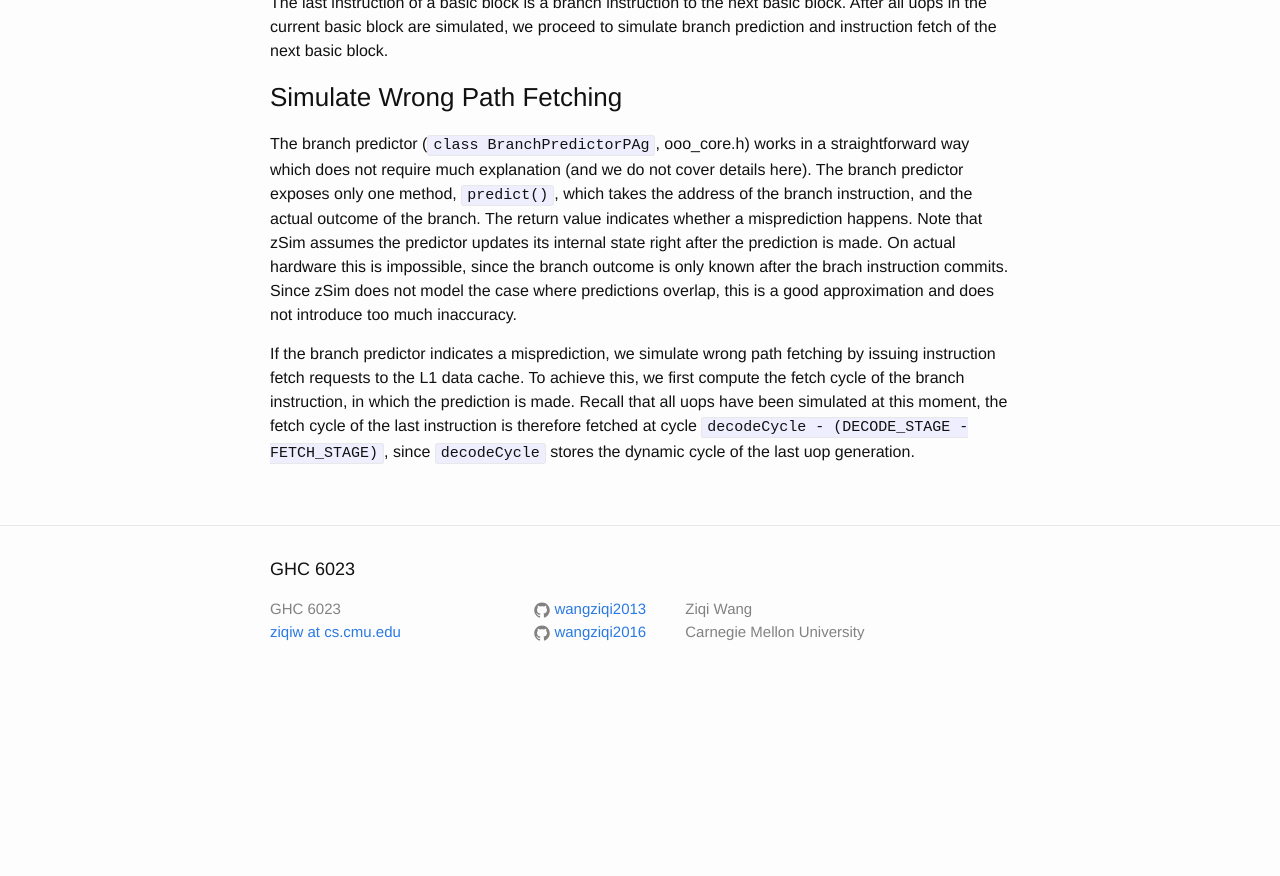
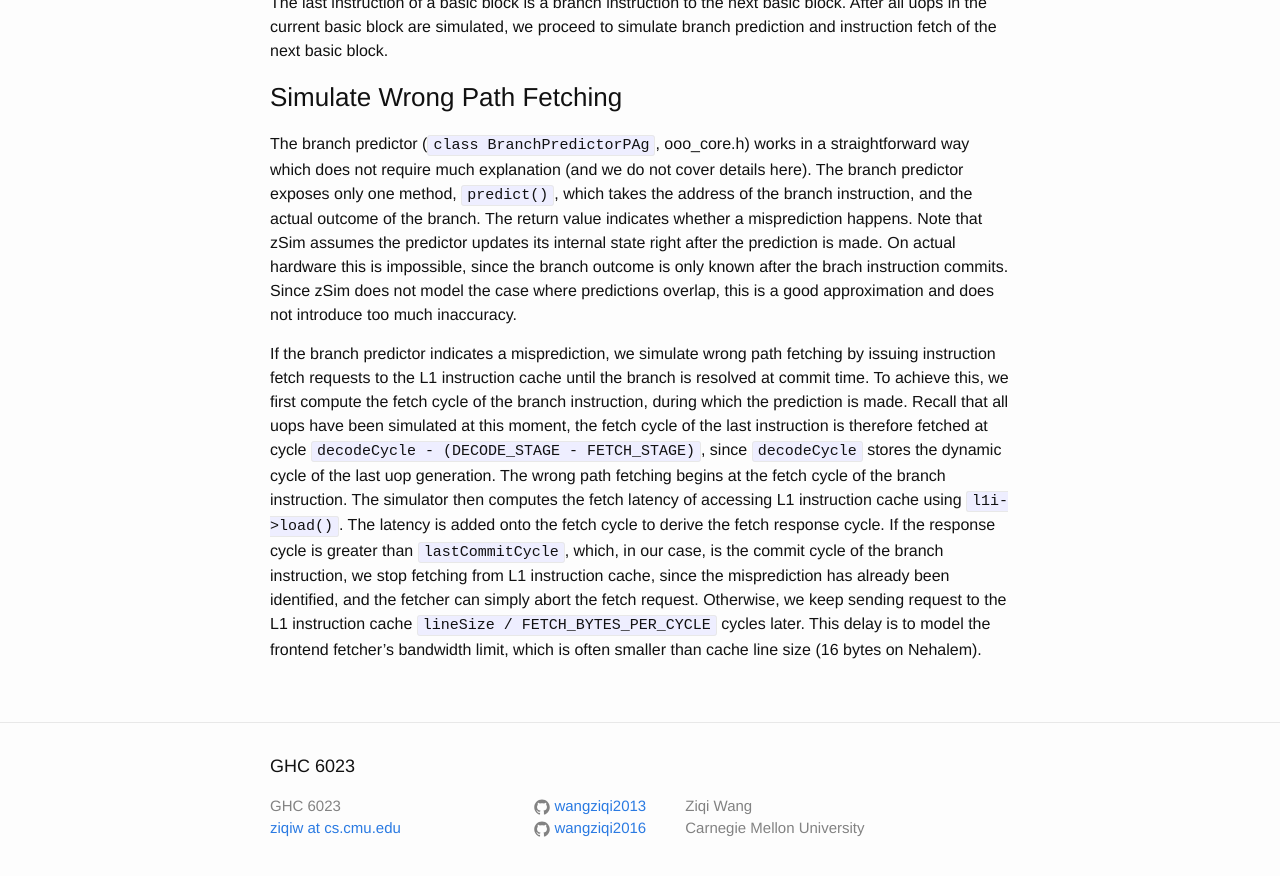
Before and after one commit to wangziqi2013/wangziqi2013.github.io, a Jekyll site: the page built from _posts/2019-12-31-zsim-microarch.markdown, in a window 1280 px wide and 900 px high, scrolled down 22278 px. Shown: the top 876 px of the window. Built offline with Jekyll 4.4.1, drawn with Linux system fonts in a browser that asks for light colours; before the commit the page ends 22981 px from its top, so only the background shows below that.

Commit message:
Adding inst fetch

```diff
--- a/_posts/2019-12-31-zsim-microarch.markdown
+++ b/_posts/2019-12-31-zsim-microarch.markdown
@@ -810,7 +810,13 @@ hardware this is impossible, since the branch outcome is only known after the br
 not model the case where predictions overlap, this is a good approximation and does not introduce too much inaccuracy.
 
 If the branch predictor indicates a misprediction, we simulate wrong path fetching by issuing instruction fetch requests
-to the L1 data cache. To achieve this, we first compute the fetch cycle of the branch instruction, in which the prediction
-is made. Recall that all uops have been simulated at this moment, the fetch cycle of the last instruction is therefore
-fetched at cycle `decodeCycle - (DECODE_STAGE - FETCH_STAGE)`, since `decodeCycle` stores the dynamic cycle of the last
-uop generation.
+to the L1 instruction cache until the branch is resolved at commit time. To achieve this, we first compute the fetch cycle
+of the branch instruction, during which the prediction is made. Recall that all uops have been simulated at this moment,
+the fetch cycle of the last instruction is therefore fetched at cycle `decodeCycle - (DECODE_STAGE - FETCH_STAGE)`, since
+`decodeCycle` stores the dynamic cycle of the last uop generation. The wrong path fetching begins at the fetch cycle of
+the branch instruction. The simulator then computes the fetch latency of accessing L1 instruction cache using `l1i->load()`.
+The latency is added onto the fetch cycle to derive the fetch response cycle. If the response cycle is greater than
+`lastCommitCycle`, which, in our case, is the commit cycle of the branch instruction, we stop fetching from L1 instruction
+cache, since the misprediction has already been identified, and the fetcher can simply abort the fetch request. Otherwise,
+we keep sending request to the L1 instruction cache `lineSize / FETCH_BYTES_PER_CYCLE` cycles later. This delay is
+to model the frontend fetcher's bandwidth limit, which is often smaller than cache line size (16 bytes on Nehalem).
```
